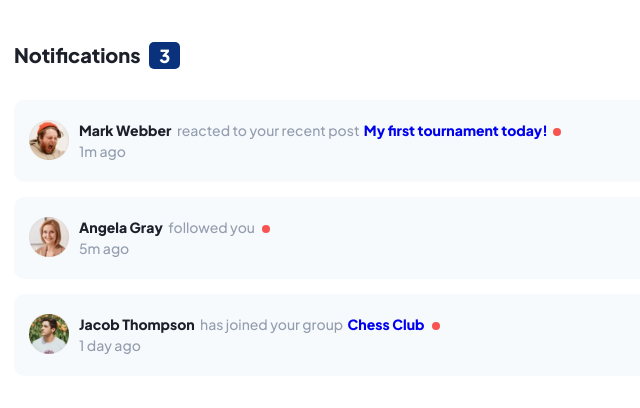
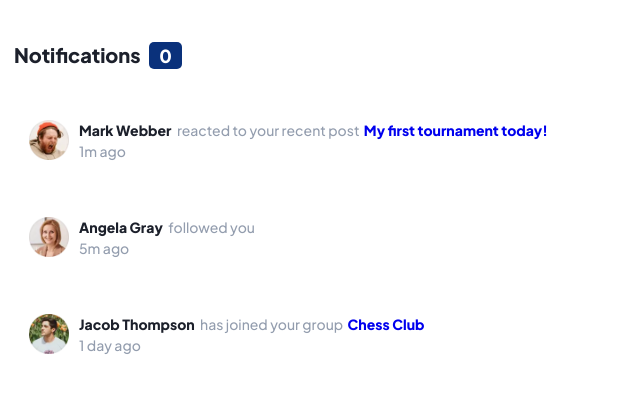
Before and after one commit to robinjmm/notifications-page, a website built with Parcel: page src/index.html in a window 1280 px wide. Both pictures are taken after a click on the element "Mark all as read". Shown: the top 408 px of the page, 50-690 px from the left. Built offline with nearby package versions, Linux system fonts and the light colour scheme.

Commit message:
Implement Mark all as read functionality

```diff
--- a/src/index.html
+++ b/src/index.html
@@ -109,5 +109,6 @@
         </article>
     </main>
 
+    <script src="js/index.js"></script>
 </body>
 </html>
--- /dev/null
+++ b/src/js/index.js
@@ -0,0 +1,17 @@
+const cta = document.querySelector(".card__cta");
+const unreadMessages = document.querySelectorAll(".card__notif-message--unread")
+const notifNumber = document.querySelector(".card__notif-number");
+const unreadNotif = document.querySelectorAll(".card__notif--unread");
+
+
+cta.addEventListener("click", function() {
+    notifNumber.innerHTML = "0";
+
+    unreadNotif.forEach((notif) => {
+        notif.classList.remove("card__notif--unread");
+    });
+
+    unreadMessages.forEach((message) => {
+        message.style.setProperty("--red", "#fff");
+    })
+})
```
